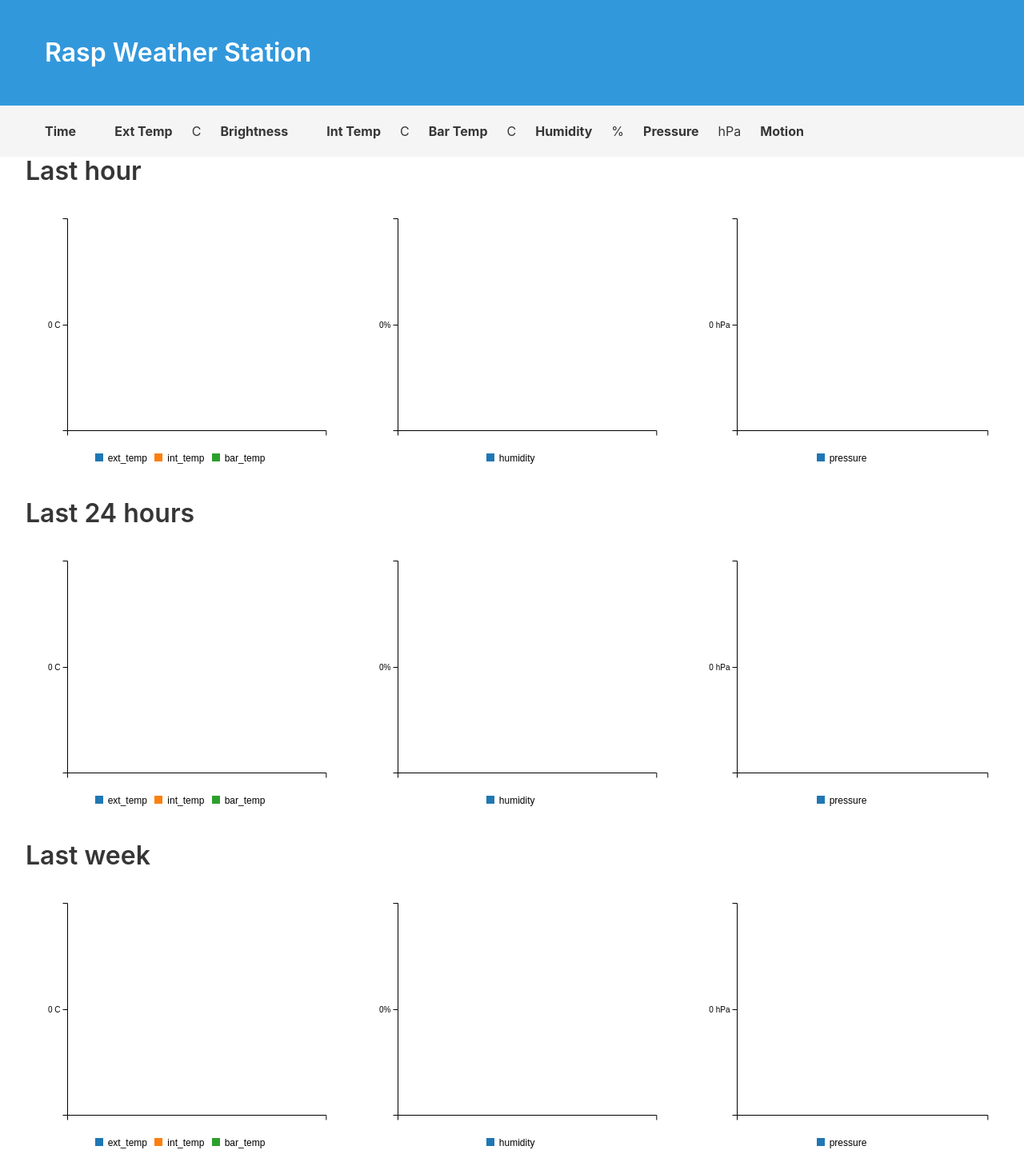
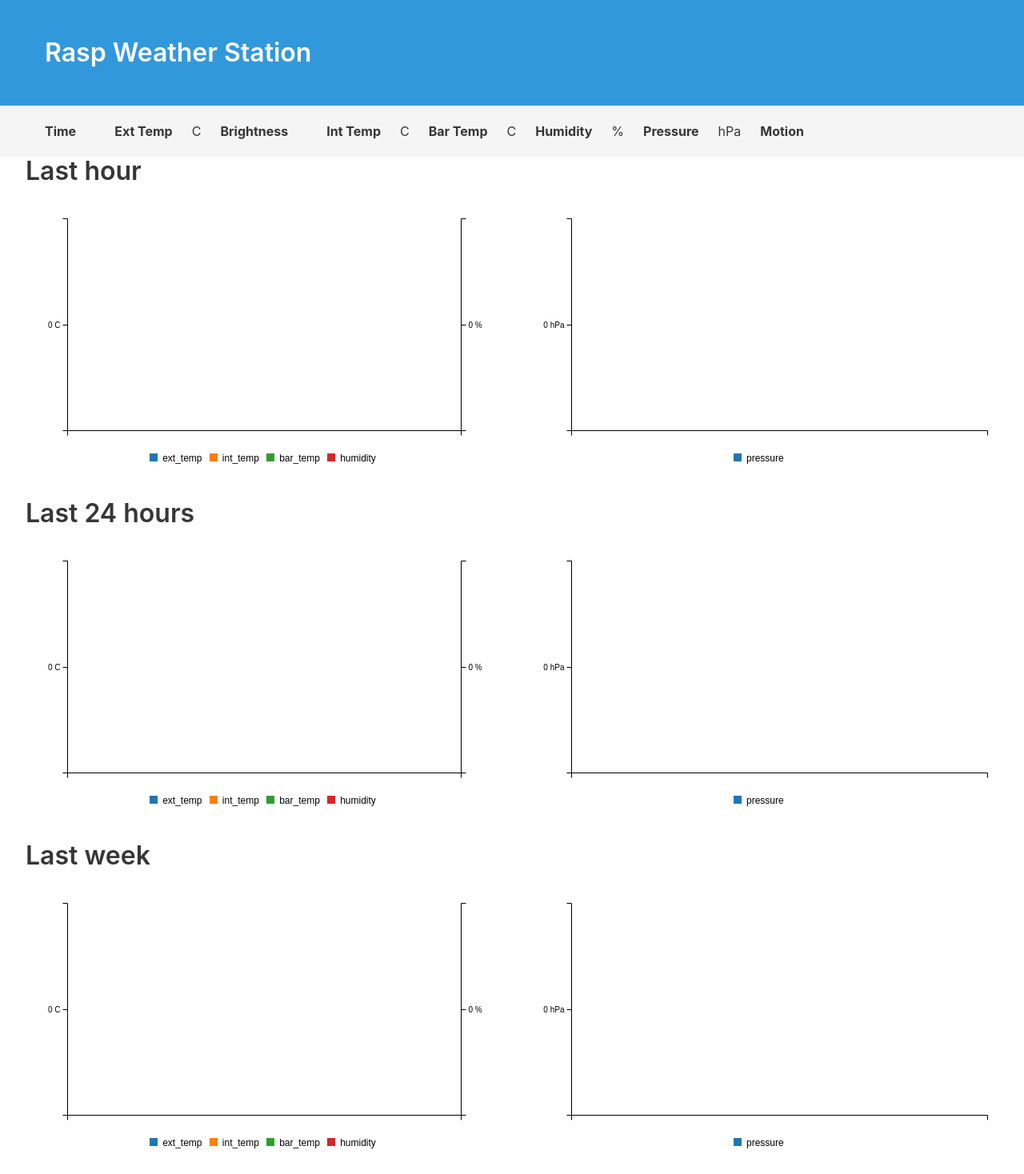
Before and after one commit to pzac/pi-weather-station, a Flask app: template app/templates/index.html in a window 1280 px wide. Shown: the whole page at 80% size. Run offline with Flask 2, Linux system fonts and the light colour scheme; the template is opened without the code that fills it, so the values that code supplies are empty.

Commit message:
Merge temperature and humidity plots

```diff
--- a/app/static/app.js
+++ b/app/static/app.js
@@ -8,8 +8,15 @@ function last_hour_charts(data) {
           ['x'].concat(data.time),
           ['ext_temp'].concat(data.ext_temp),
           ['int_temp'].concat(data.int_temp),
-          ['bar_temp'].concat(data.bar_temp)
+          ['bar_temp'].concat(data.bar_temp),
+          ['humidity'].concat(data.humidity)
         ],
+        axes: {
+          ext_temp: 'y',
+          int_temp: 'y',
+          bar_temp: 'y',
+          humidity: 'y2',
+        }
       },
       axis: {
         x: {
@@ -23,36 +30,19 @@ function last_hour_charts(data) {
           tick: {
             format: function (d) { return d + " C" }
           }
+        },
+        y2: {
+          show: true,
+          tick: {
+            format: function (d) { return d + " %" }
+          }
         }
+      },
+      point: {
+        show: false
       }
   });
 
-  // humidity
-  c3.generate({
-    bindto: '#humidity-chart-last-hour',
-      data: {
-        x: 'x',
-        xFormat: '%Y-%m-%d %H:%M:%S',
-        columns: [
-          ['x'].concat(data.time),
-          ['humidity'].concat(data.humidity)
-        ],
-      },
-      axis: {
-        x: {
-          type: 'timeseries',
-          tick: {
-            format: '%H:%M',
-            rotate: -60
-          }
-        },
-        y: {
-          tick: {
-            format: function (d) { return d + "%" }
-          }
-        }
-      }
-  });
 
   // pressure
   c3.generate({
@@ -92,8 +82,15 @@ function last_24_hours_charts(data) {
           ['x'].concat(data.time),
           ['ext_temp'].concat(data.ext_temp),
           ['int_temp'].concat(data.int_temp),
-          ['bar_temp'].concat(data.bar_temp)
+          ['bar_temp'].concat(data.bar_temp),
+          ['humidity'].concat(data.humidity)
         ],
+        axes: {
+          ext_temp: 'y',
+          int_temp: 'y',
+          bar_temp: 'y',
+          humidity: 'y2',
+        }
       },
       axis: {
         x: {
@@ -107,35 +104,11 @@ function last_24_hours_charts(data) {
           tick: {
             format: function (d) { return d + " C" }
           }
-        }
-      },
-      point: {
-        show: false
-      }
-  });
-
-  // humidity
-  c3.generate({
-    bindto: '#humidity-chart-last-24-hours',
-      data: {
-        x: 'x',
-        xFormat: '%Y-%m-%d %H:%M:%S',
-        columns: [
-          ['x'].concat(data.time),
-          ['humidity'].concat(data.humidity)
-        ]
-      },
-      axis: {
-        x: {
-          type: 'timeseries',
+        },
+        y2: {
+          show: true,
           tick: {
-            format: '%H:%M',
-            rotate: -60
-          }
-        },
-        y: {
-          tick: {
-            format: function (d) { return d + "%" }
+            format: function (d) { return d + " %" }
           }
         }
       },
@@ -186,8 +159,15 @@ function last_week_charts(data) {
           ['x'].concat(data.time),
           ['ext_temp'].concat(data.ext_temp),
           ['int_temp'].concat(data.int_temp),
-          ['bar_temp'].concat(data.bar_temp)
+          ['bar_temp'].concat(data.bar_temp),
+          ['humidity'].concat(data.humidity)
         ],
+        axes: {
+          ext_temp: 'y',
+          int_temp: 'y',
+          bar_temp: 'y',
+          humidity: 'y2',
+        }
       },
       axis: {
         x: {
@@ -201,35 +181,11 @@ function last_week_charts(data) {
           tick: {
             format: function (d) { return d + " C" }
           }
-        }
-      },
-      point: {
-        show: false
-      }
-  });
-
-  // humidity
-  c3.generate({
-    bindto: '#humidity-chart-last-week',
-      data: {
-        x: 'x',
-        xFormat: '%Y-%m-%d %H:%M:%S',
-        columns: [
-          ['x'].concat(data.time),
-          ['humidity'].concat(data.humidity)
-        ]
-      },
-      axis: {
-        x: {
-          type: 'timeseries',
+        },
+        y2: {
+          show: true,
           tick: {
-            format: '%Y-%m-%d %H:%M',
-            rotate: -60
-          }
-        },
-        y: {
-          tick: {
-            format: function (d) { return d + "%" }
+            format: function (d) { return d + " %" }
           }
         }
       },
--- a/app/templates/index.html
+++ b/app/templates/index.html
@@ -54,17 +54,12 @@
     <main role="main" class="container is-fluid">
       <h2 class="title">Last hour</h2>
       <div class="columns">
-        <div class="column is-one-third">
+        <div class="column is-one-half">
           <div class="p-3">
             <div id="temperature-chart-last-hour"></div>
           </div>
         </div>
-        <div class="column is-one-third">
-          <div class="p-3">
-            <div id="humidity-chart-last-hour"></div>
-          </div>
-        </div>
-        <div class="column is-one-third">
+        <div class="column is-one-half">
           <div class="p-3">
             <div id="pressure-chart-last-hour"></div>
           </div>
@@ -73,17 +68,12 @@
 
       <h2 class="title">Last 24 hours</h2>
       <div class="columns">
-        <div class="column is-one-third">
+        <div class="column is-one-half">
           <div class="p-3">
             <div id="temperature-chart-last-24-hours"></div>
           </div>
         </div>
-        <div class="column is-one-third">
-          <div class="p-3">
-            <div id="humidity-chart-last-24-hours"></div>
-          </div>
-        </div>
-        <div class="column is-one-third">
+        <div class="column is-one-half">
           <div class="p-3">
             <div id="pressure-chart-last-24-hours"></div>
           </div>
@@ -92,17 +82,12 @@
 
       <h2 class="title">Last week</h2>
       <div class="columns">
-        <div class="column is-one-third">
+        <div class="column is-one-half">
           <div class="p-3">
             <div id="temperature-chart-last-week"></div>
           </div>
         </div>
-        <div class="column is-one-third">
-          <div class="p-3">
-            <div id="humidity-chart-last-week"></div>
-          </div>
-        </div>
-        <div class="column is-one-third">
+        <div class="column is-one-half">
           <div class="p-3">
             <div id="pressure-chart-last-week"></div>
           </div>
```
